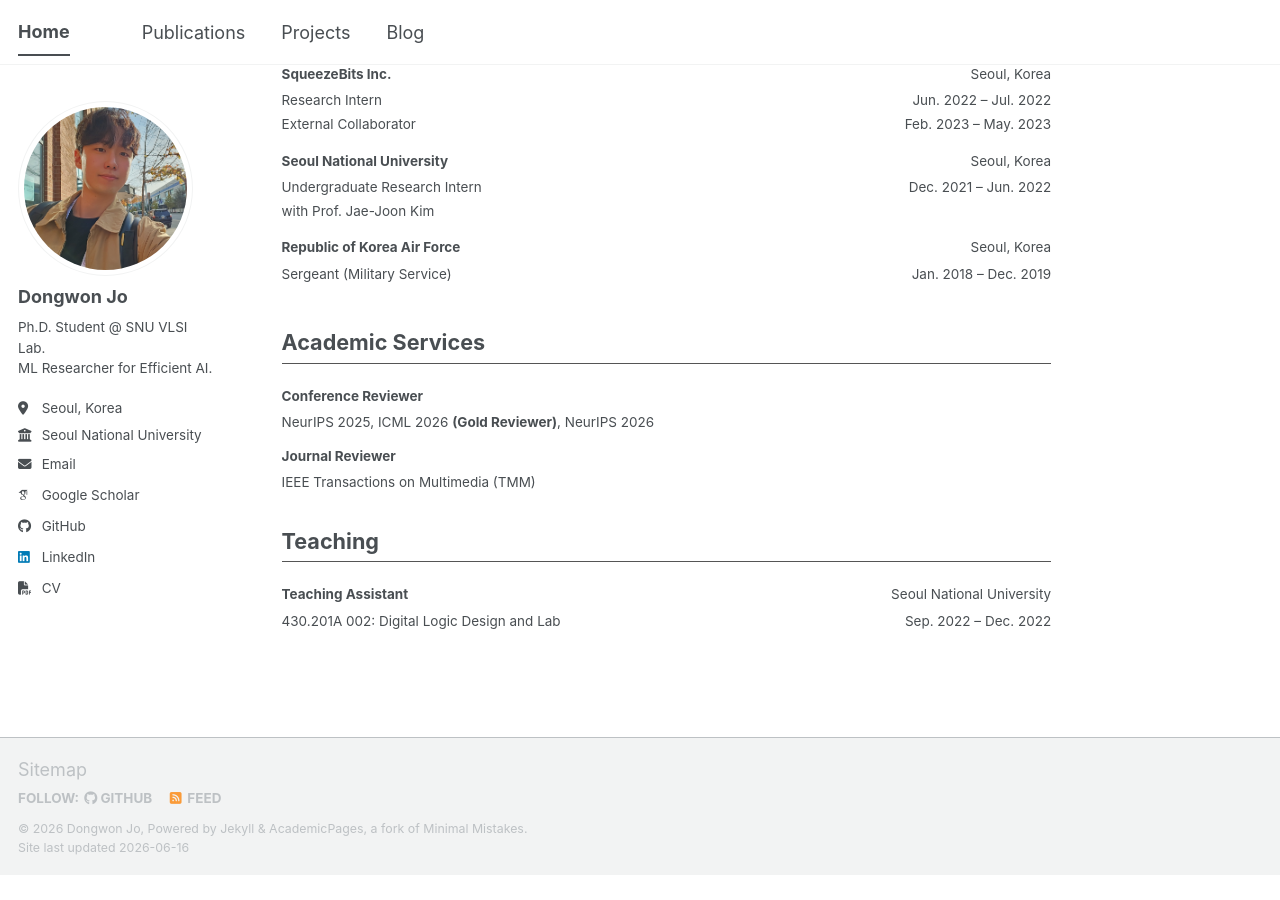
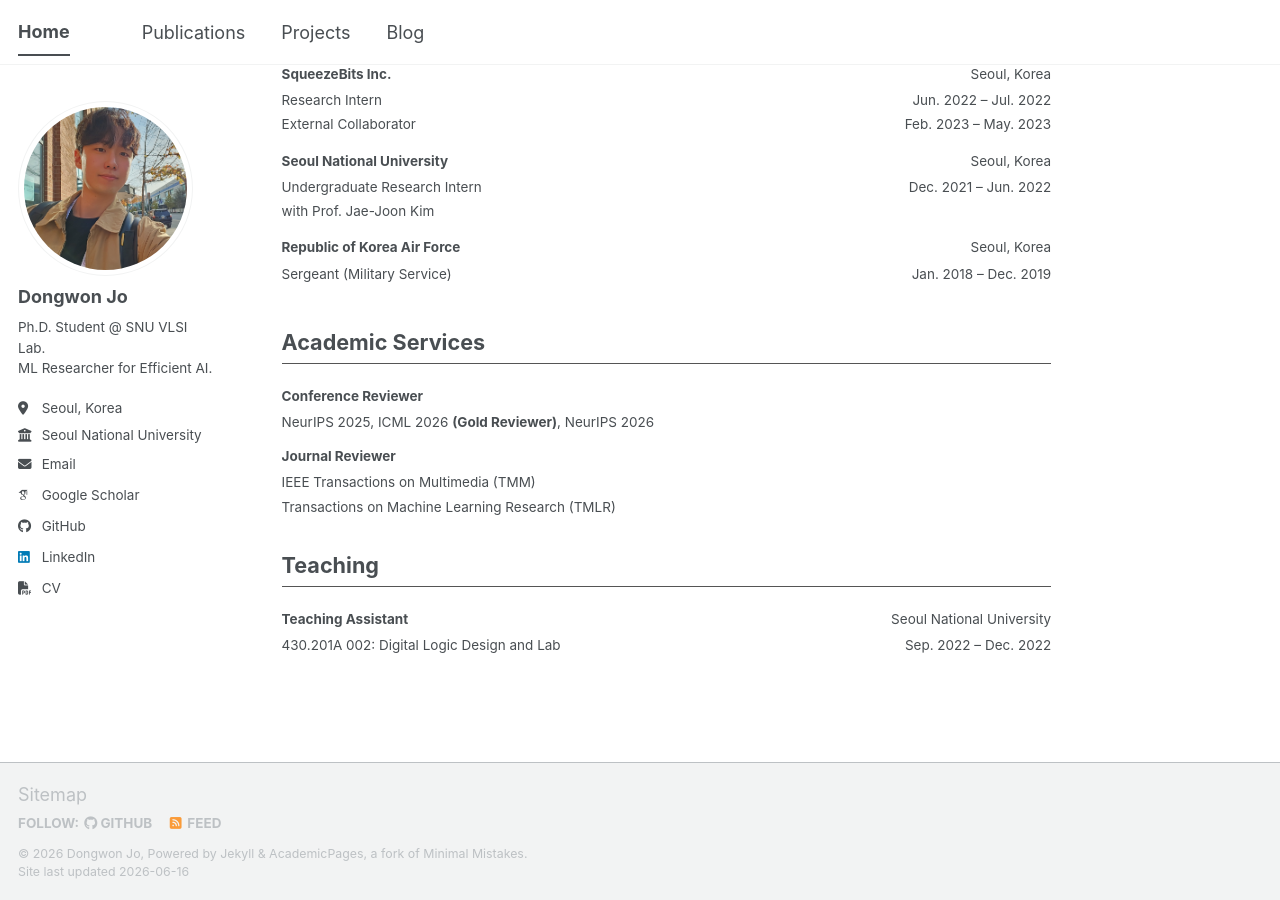
Before and after one commit to dongwonjo/dongwonjo.github.io, a Jekyll site: the page built from _pages/about.md, in a window 1280 px wide and 900 px high, scrolled down 1625 px. Built offline with Jekyll 4.4.1, drawn with Linux system fonts in a browser that asks for light colours; some web fonts are replaced; a script bundle is joined from its source files by our own code; library files that are not in the unit come from our copies; before the commit the page ends 2500 px from its top, so only the background shows below that.

Commit message:
Update about.md

```diff
--- a/_pages/about.md
+++ b/_pages/about.md
@@ -166,6 +166,9 @@ Currently, my research primarily targets <strong>generative models</strong>, inc
   <tr>
     <td style="border:none; padding: 2px 0;" colspan="2">IEEE Transactions on Multimedia (TMM)</td>
   </tr>
+  <tr>
+    <td style="border:none; padding: 2px 0;" colspan="2">Transactions on Machine Learning Research (TMLR)</td>
+  </tr>
 </table>
 
 <p style="font-size: 1.2em; font-weight: bold; margin-top: 30px; margin-bottom: 0.2em;">Teaching</p>
```
